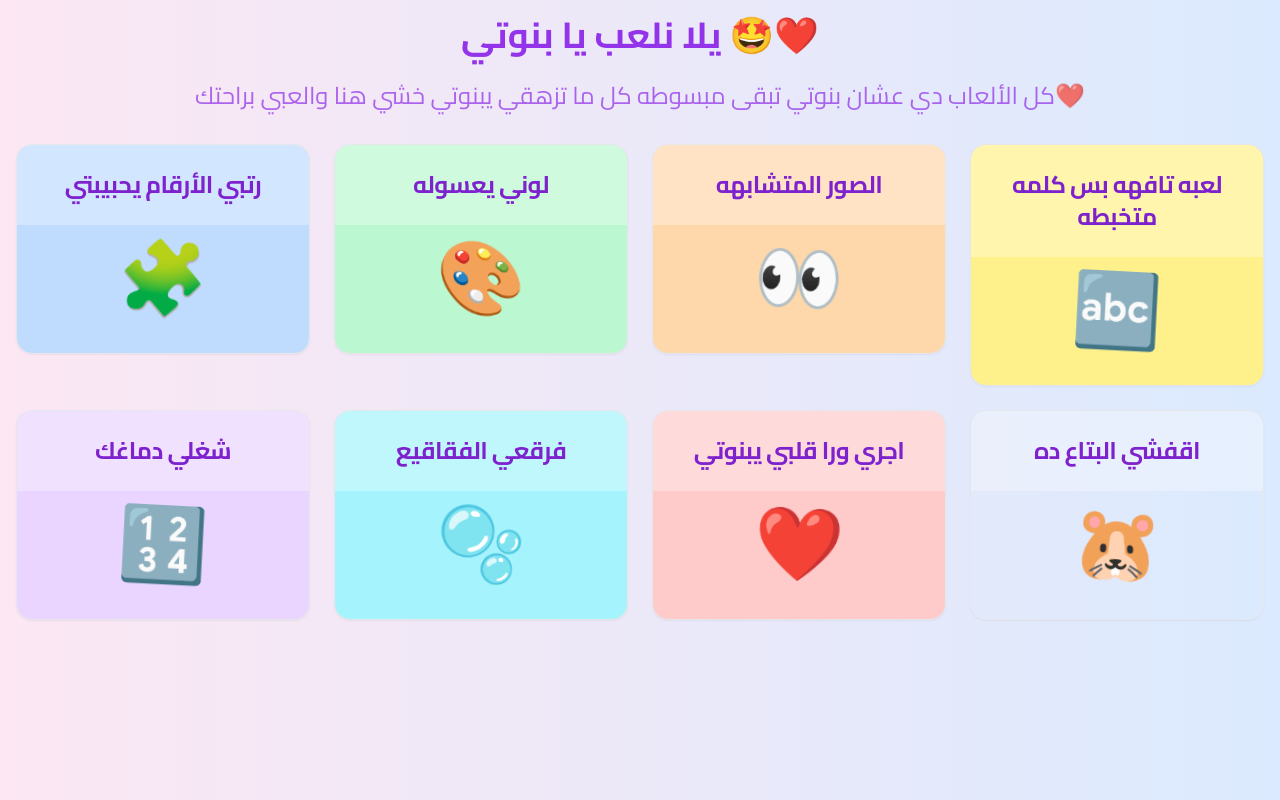
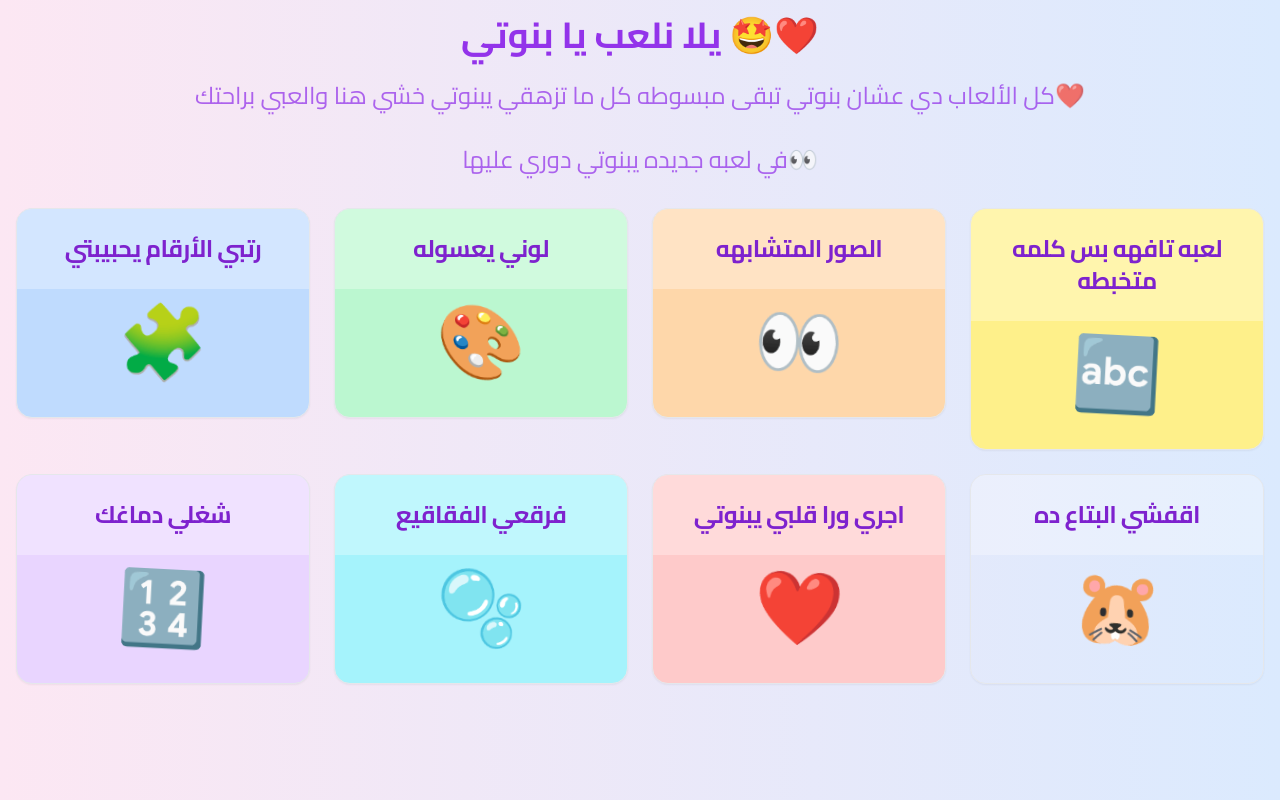
Before and after one commit to youmnawebsite/My-Child-Yomna-Website, a Next.js app: page / in a window 1280 px wide. Built offline with nearby package versions, Linux system fonts and the light colour scheme.

Commit message:
Update page.tsx

```diff
--- a/app/page.tsx
+++ b/app/page.tsx
@@ -19,6 +19,9 @@ export default function Home() {
       <p className="text-2xl text-center mb-8 text-purple-600 animate-pulse">
         كل الألعاب دي عشان بنوتي تبقى مبسوطه كل ما تزهقي يبنوتي خشي هنا والعبي براحتك❤️
       </p>
+        <p className="text-2xl text-center mb-8 text-purple-600 animate-pulse">
+          في لعبه جديده يبنوتي دوري عليها👀
+        </p>
       <div className="grid grid-cols-2 sm:grid-cols-3 md:grid-cols-4 gap-6">
         {games.map((game) => (
           <Link
```
